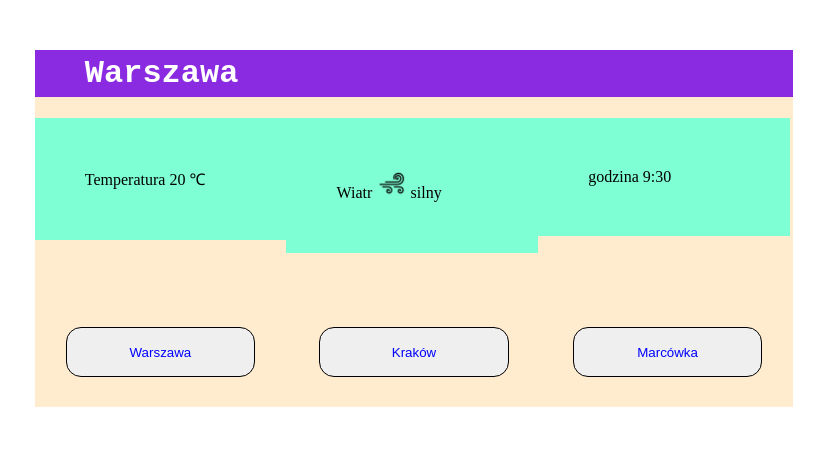
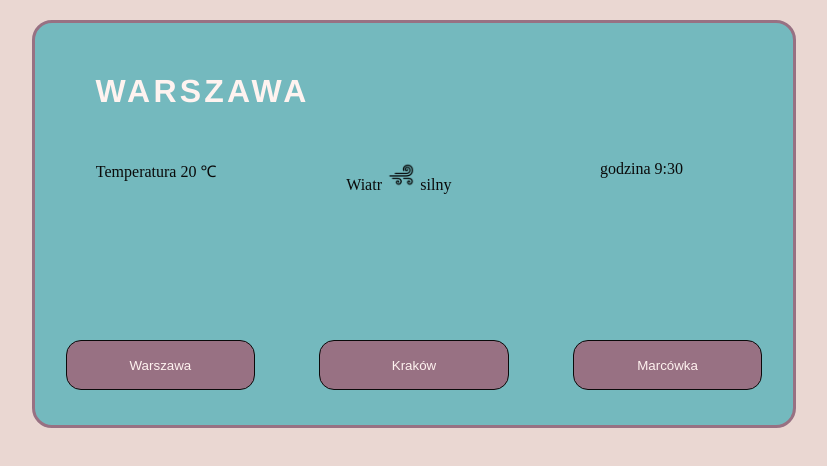
Before and after one commit to JarekBigaj/Weather_app_1, a plain HTML site: page index.html in a window 1280 px wide. Shown: the whole page, without its empty margins (226-1053 px from the left). Drawn offline with Linux system fonts and the light colour scheme.

Commit message:
adding some color

```diff
--- a/main.css
+++ b/main.css
@@ -1,25 +1,38 @@
+body{
+    background-color:  hsla(14, 37%, 87%, 1);
+}
+
 #weather_app{
-    background-color: blanchedalmond;
+    background-color: hsla(184, 36%, 60%, 1);
     margin: 20px auto 20px auto;
+    border-radius: 20px;
+    border: 3px solid ;
+    border-color: hsla(332, 16%, 52%, 1);
     width: 60%;
 }
 
 .weather_information{
-    background-color: blueviolet;
+    color: hsla(0, 0%, 4%, 1);
     margin: 50px auto;
+    text-align: center;
 }
 .current_city{
-    font-family: 'Courier New', Courier, monospace;
-    color: white;
-    padding: 5px 5px 5px 50px;
+    text-align: left;
+    font-family: 'Franklin Gothic Medium', 'Arial Narrow', Arial, sans-serif;
+    color: hsla(12, 100%, 97%, 1);
+    padding-left: 8%;
+    margin: auto;
+    text-transform: uppercase;
+    letter-spacing: 0.1em;
+    font-weight: 700;
 }
 
 #temp, #wind, #hour{
-    margin: 0px auto;
+    margin: 0px auto 0px auto;
     float: left;
     width: 20%;
-    padding: 50px;
-    background-color: aquamarine;
+    padding: 50px 6% 50px 6%;
+
 }
 #wind_icon{
     width: 20%;
@@ -39,17 +52,19 @@ button{
     width: 25%;
     margin: 30px;
     border-radius: 15px;
-    border:1px solid black;
-    color: blue;
+    border:1px solid hsla(0, 0%, 4%, 1);;
+    background-color: hsla(332, 16%, 52%, 1);
+    color: hsla(12, 100%, 97%, 1);
 }
 button:hover{
-    background-color: azure;
-    color:lightblue;
-    border-bottom: 2px solid black;
+    background-color: hsla(332, 16%, 57%, 1);;
+    color:hsla(12, 100%, 99%, 1);
+    border-bottom: 2px solid hsla(0, 0%, 4%, 1);;
     cursor: pointer;
+    margin-bottom: 29px;
 }
 button:active{
-    background-color: aqua;
-    border: 2px solid black;
-    color: black;
+    background-color: hsla(332, 16%, 42%, 1);
+    border: 2px solid hsla(0, 0%, 4%, 1);;
+    color: hsla(12, 100%, 87%, 1);;
 }
```
Also changed, not shown: ColorPalette.txt (added).
